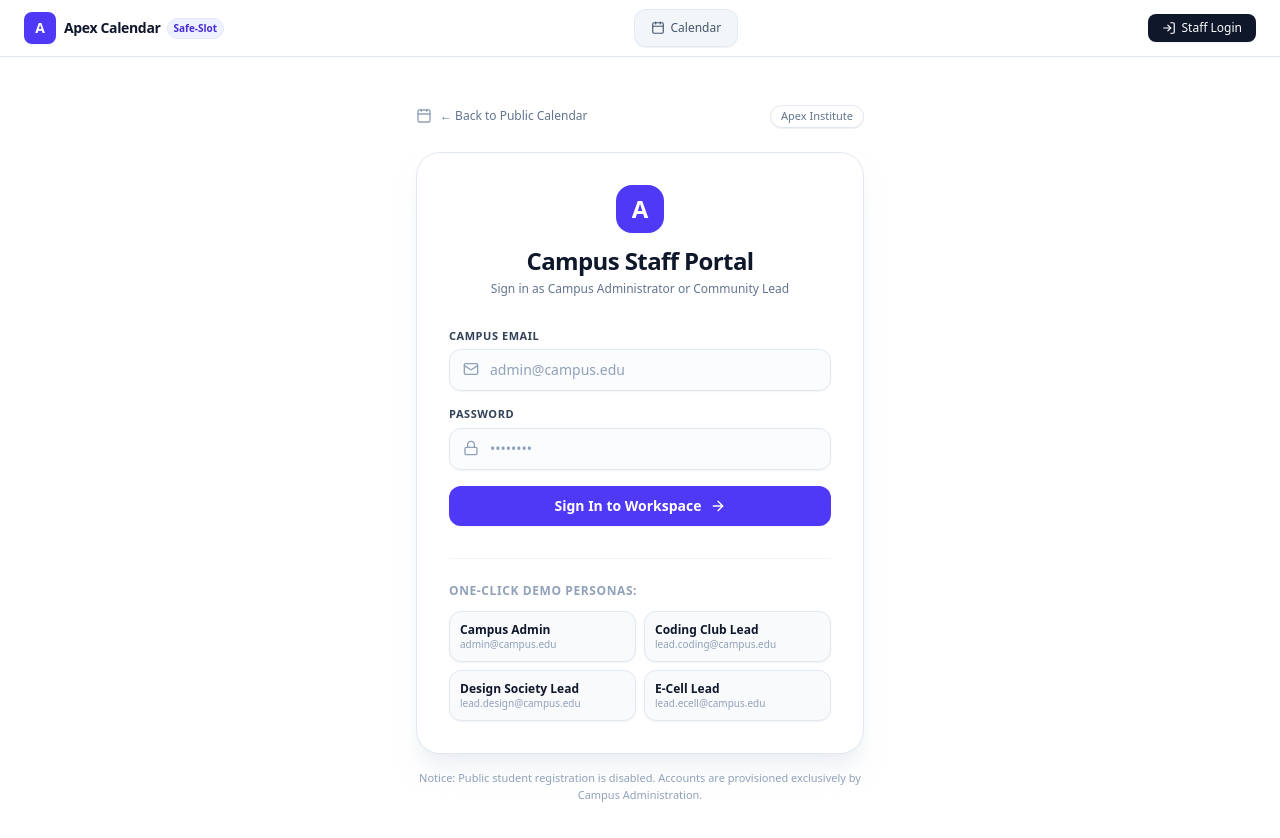
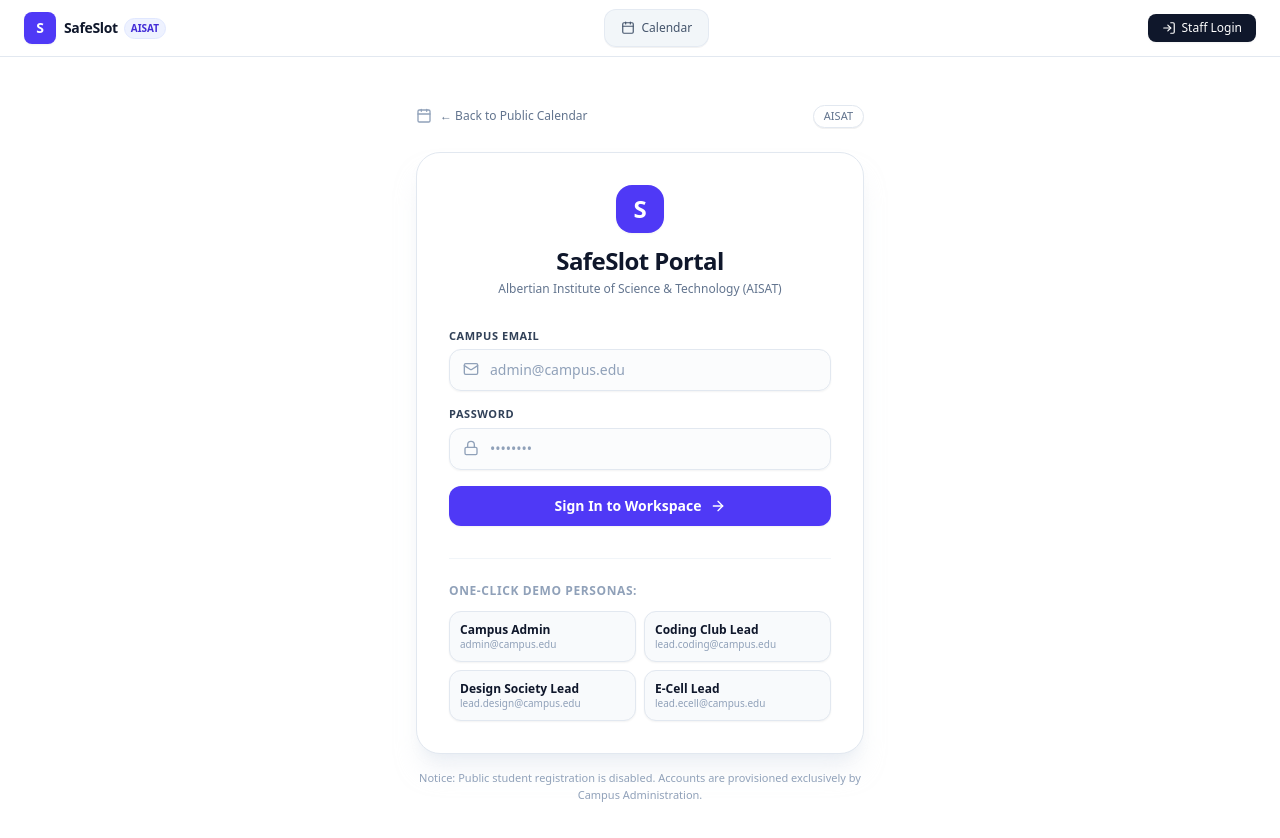
Before and after one commit to builderclan/save-slot, a Next.js app: page /login in a window 1280 px wide. Shown: the top 838 px of the page. Built offline with nearby package versions, Linux system fonts and the light colour scheme; no server answers.

Commit message:
feat(branding): update app branding to SafeSlot and campus to AISAT

```diff
--- a/scripts/seed.js
+++ b/scripts/seed.js
@@ -13,20 +13,24 @@ async function seedDatabase() {
   await client.connect();
   console.log("Connected to PostgreSQL for Phase 1 Seeding...\n");
 
-  // 1. Campus: Apex Institute of Technology
+  // 1. Campus: Albertian Institute of Science & Technology (AISAT)
   let campusId;
-  const campusRes = await client.query("SELECT id FROM campuses WHERE slug = 'apex-tech';");
+  const campusRes = await client.query("SELECT id FROM campuses WHERE slug IN ('aisat', 'apex-tech') LIMIT 1;");
   if (campusRes.rows.length > 0) {
     campusId = campusRes.rows[0].id;
-    console.log(`✓ Campus exists: Apex Institute of Technology (${campusId})`);
+    await client.query(
+      "UPDATE campuses SET name = 'Albertian Institute of Science & Technology', slug = 'aisat', timezone = 'Asia/Kolkata' WHERE id = $1;",
+      [campusId]
+    );
+    console.log(`✓ Campus exists: Albertian Institute of Science & Technology (${campusId})`);
   } else {
     const ins = await client.query(`
       INSERT INTO campuses (name, slug, timezone)
-      VALUES ('Apex Institute of Technology', 'apex-tech', 'America/New_York')
+      VALUES ('Albertian Institute of Science & Technology', 'aisat', 'Asia/Kolkata')
       RETURNING id;
     `);
     campusId = ins.rows[0].id;
-    console.log(`+ Created campus: Apex Institute of Technology (${campusId})`);
+    console.log(`+ Created campus: Albertian Institute of Science & Technology (${campusId})`);
   }
 
   // 2. Venues
--- a/src/app/admin/page.tsx
+++ b/src/app/admin/page.tsx
@@ -271,7 +271,7 @@ export default function AdminConsolePage() {
             Central Triage & Operations Console
           </h1>
           <p className="text-xs sm:text-sm text-slate-500 mt-1">
-            Apex Institute of Technology · Institutional calendar oversight, safety audit, and staff provisioning
+            Albertian Institute of Science & Technology (AISAT) · Institutional calendar oversight, safety audit, and staff provisioning
           </p>
         </div>
 
--- a/src/app/layout.tsx
+++ b/src/app/layout.tsx
@@ -20,9 +20,9 @@ export const viewport: Viewport = {
 };
 
 export const metadata: Metadata = {
-  title: "Campus Events & Safe-Slot Calendar • Apex Institute",
+  title: "SafeSlot • Campus Events & Scheduling • AISAT",
   description:
-    "Official centralized student notice board and conflict-free event scheduling platform for Apex Institute of Technology.",
+    "Official centralized student notice board and conflict-free event scheduling platform for Albertian Institute of Science & Technology (AISAT).",
 };
 
 export default function RootLayout({
--- a/src/app/login/page.tsx
+++ b/src/app/login/page.tsx
@@ -118,7 +118,7 @@ export default function LoginPage() {
           <span>← Back to Public Calendar</span>
         </Link>
         <span className="text-[11px] text-slate-500 px-2.5 py-0.5 rounded-full border border-slate-200 bg-white shadow-2xs font-medium">
-          Apex Institute
+          AISAT
         </span>
       </div>
 
@@ -130,13 +130,13 @@ export default function LoginPage() {
         <div className="p-5 sm:p-8 rounded-3xl border border-slate-200 bg-white shadow-xl shadow-slate-200/50">
           <div className="text-center mb-8">
             <div className="w-12 h-12 rounded-2xl bg-indigo-600 text-white font-bold text-2xl flex items-center justify-center mx-auto mb-3 shadow-xs">
-              A
+              S
             </div>
             <h1 className="text-2xl font-bold tracking-tight text-slate-900">
-              Campus Staff Portal
+              SafeSlot Portal
             </h1>
             <p className="text-xs text-slate-500 mt-1">
-              Sign in as Campus Administrator or Community Lead
+              Albertian Institute of Science & Technology (AISAT)
             </p>
           </div>
 
--- a/src/app/page.tsx
+++ b/src/app/page.tsx
@@ -484,7 +484,7 @@ export default function StudentNoticeBoardPage() {
           {/* Desktop Sidebar Bottom Status Card */}
           <div className="hidden lg:flex mt-auto pt-4 border-t border-slate-100 flex-col gap-1.5 pb-6">
             <div className="flex items-center justify-between text-[11px]">
-              <span className="font-semibold text-slate-700">Safe-Slot™ System</span>
+              <span className="font-semibold text-slate-700">SafeSlot™ System</span>
               <span className="flex items-center gap-1 text-emerald-600 font-medium">
                 <span className="w-1.5 h-1.5 rounded-full bg-emerald-500 inline-block animate-pulse" />
                 Active
--- a/src/components/layout/navbar.tsx
+++ b/src/components/layout/navbar.tsx
@@ -108,7 +108,7 @@ export function Navbar() {
   return (
     <header className="sticky top-0 z-40 w-full border-b border-slate-200 bg-white/95 backdrop-blur-md">
       {/* Accessible h1 heading for document hierarchy */}
-      <h1 className="sr-only">Campus Events & Safe-Slot Calendar • Apex Institute</h1>
+      <h1 className="sr-only">SafeSlot • Campus Events & Scheduling • Albertian Institute of Science & Technology (AISAT)</h1>
 
       <div className="w-full px-3 sm:px-6 h-14 relative flex items-center justify-between gap-2 sm:gap-4">
         {/* Left: Brand + Date Controls if on Calendar Home */}
@@ -116,15 +116,18 @@ export function Navbar() {
           {/* Brand & Campus Badge */}
           <Link href="/" className="flex items-center gap-2 group shrink-0">
             <div className="w-8 h-8 rounded-lg bg-indigo-600 text-white flex items-center justify-center font-bold text-sm shadow-xs group-hover:bg-indigo-700 transition-colors">
-              A
+              S
             </div>
             <div className="hidden xs:block sm:block">
               <div className="flex items-center gap-1.5">
                 <span className="font-semibold text-xs sm:text-sm tracking-tight text-slate-900 group-hover:text-indigo-600 transition-colors">
-                  Apex Calendar
+                  SafeSlot
                 </span>
-                <span className="hidden xl:inline-block text-[10px] px-1.5 py-0.5 rounded-full border border-indigo-100 bg-indigo-50 text-indigo-700 font-semibold">
-                  Safe-Slot
+                <span
+                  className="hidden xl:inline-block text-[10px] px-1.5 py-0.5 rounded-full border border-indigo-100 bg-indigo-50 text-indigo-700 font-semibold"
+                  title="Albertian Institute of Science & Technology"
+                >
+                  AISAT
                 </span>
               </div>
             </div>
--- a/src/components/notice-board/event-card.tsx
+++ b/src/components/notice-board/event-card.tsx
@@ -79,7 +79,7 @@ export function EventCard({ event, onSelect }: EventCardProps) {
         <div>
           {/* Integrated Calendar Date Tile + Event Title */}
           <div className="flex items-start gap-3">
-            {/* Calendar Date Badge (Signature Apex Calendar Style) */}
+            {/* Calendar Date Badge (Signature SafeSlot Style) */}
             <div className="flex flex-col items-center justify-center w-11 h-12 rounded-xl bg-slate-50 border border-slate-200/90 text-center shadow-2xs shrink-0 group-hover:border-indigo-200 group-hover:bg-indigo-50/40 transition-colors">
               <span className="text-[10px] font-bold uppercase tracking-wider text-indigo-600 leading-tight pt-1">
                 {format(startDate, "MMM")}
--- a/src/lib/calendar-export.ts
+++ b/src/lib/calendar-export.ts
@@ -34,7 +34,7 @@ export function downloadIcsFile(event: CampusEvent) {
   const icsContent = [
     "BEGIN:VCALENDAR",
     "VERSION:2.0",
-    "PRODID:-//Apex Campus Notice Board//Safe-Slot Calendar//EN",
+    "PRODID:-//AISAT SafeSlot//Calendar//EN",
     "CALSCALE:GREGORIAN",
     "METHOD:PUBLISH",
     "BEGIN:VEVENT",
```
